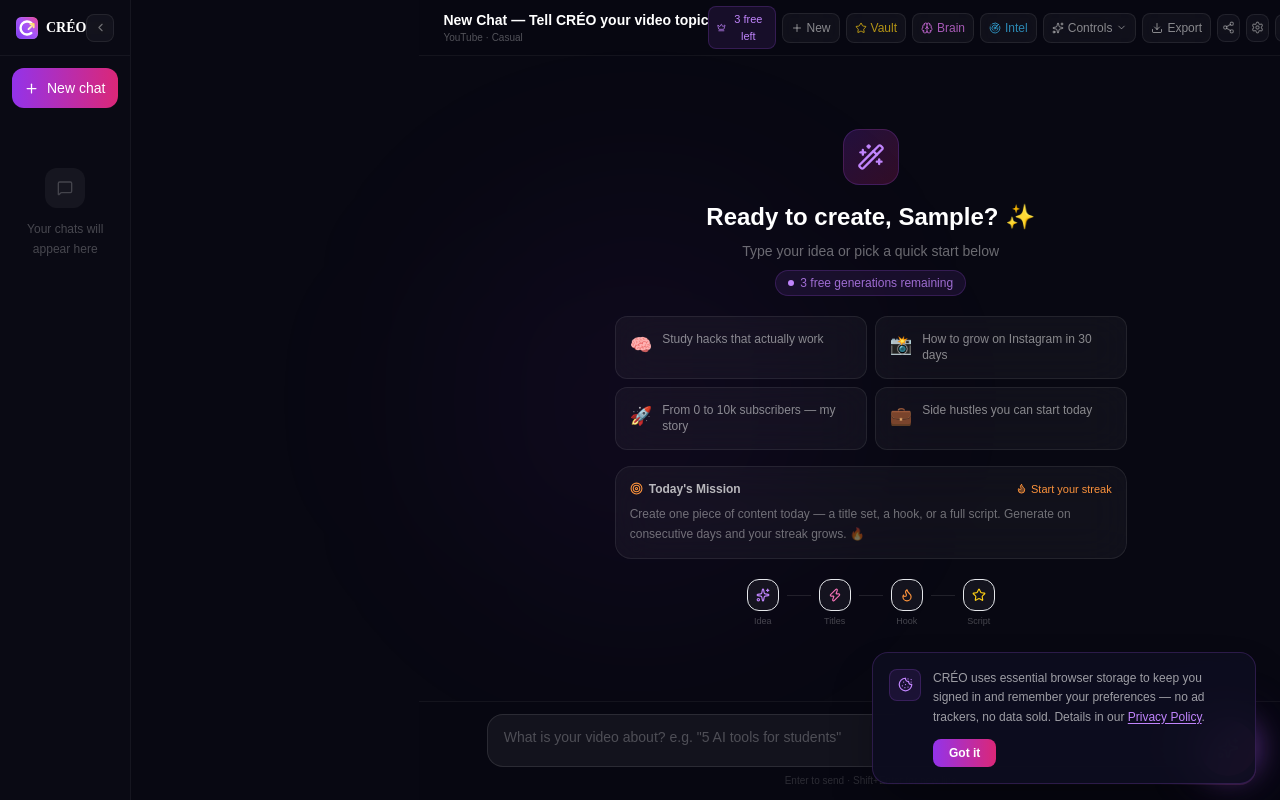
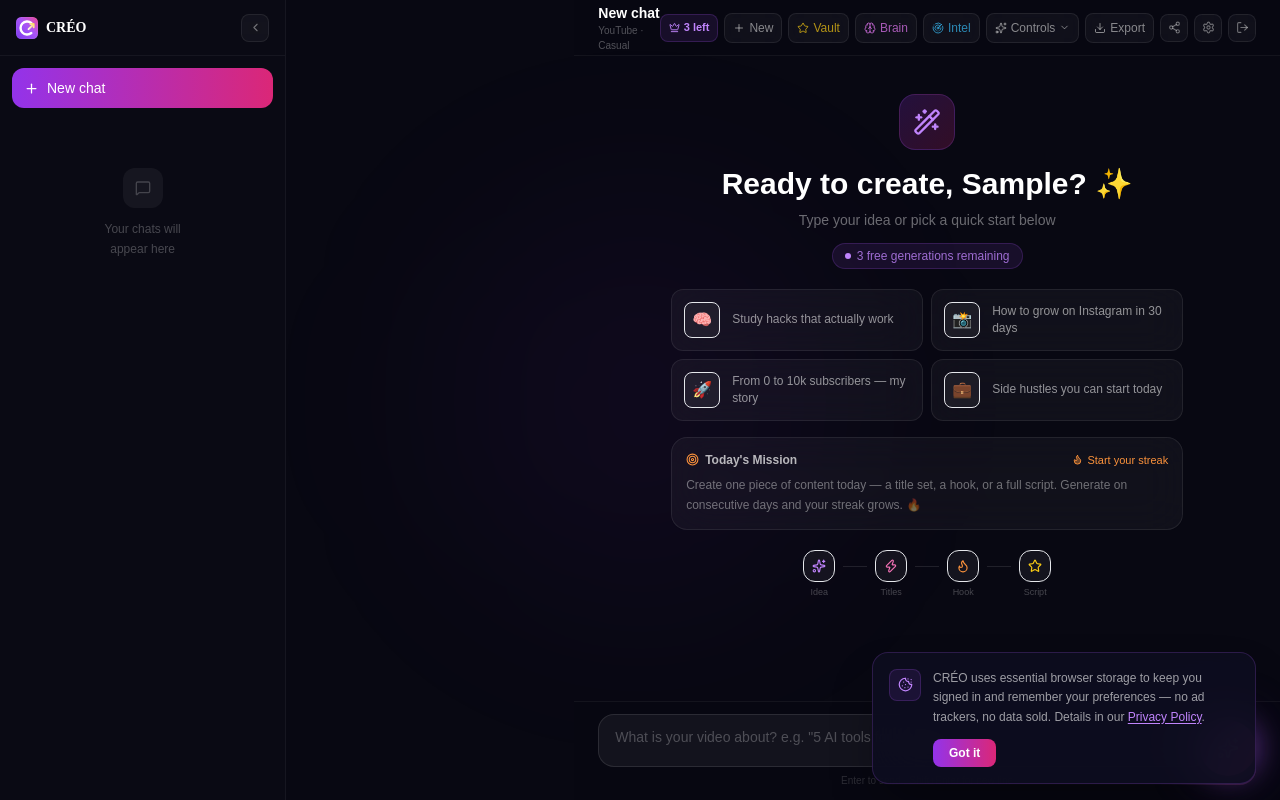
Before and after one commit to shikhavaid06-code/vyro_0833, a Next.js app: page /main-app-chat-interface in a window 1280 px wide. Built offline with nearby package versions, Linux system fonts and the light colour scheme; sample sign-in values are in the browser's storage.

Commit message:
Update ChatMainArea.tsx

```diff
--- a/src/app/main-app-chat-interface/components/ChatMainArea.tsx
+++ b/src/app/main-app-chat-interface/components/ChatMainArea.tsx
@@ -421,10 +421,10 @@
   };
 
   const getStepLabel = () => {
-    if (step === 'idle') return 'New Chat — Tell CRÉO your video topic';
-    if (step === 'titles') return 'Step 2 — Pick a title';
-    if (step === 'hooks') return 'Step 3 — Pick a hook';
-    return '🎉 Script ready — refine anytime!';
+    if (step === 'idle') return 'New chat';
+    if (step === 'titles') return 'Pick a title';
+    if (step === 'hooks') return 'Pick a hook';
+    return 'Script ready 🎉';
   };
 
   const genLeft = Math.max(0, FREE_LIMIT - getGenCount());
@@ -448,13 +448,13 @@
         <div className="flex items-center gap-1.5">
           {/* ✅ Streak flame — the daily habit loop */}
           {streak > 0 && (
-            <div className="hidden sm:flex items-center gap-1 px-2 py-1 rounded-lg bg-orange-500/10 border border-orange-500/20 text-[11px] text-orange-400" title={`${streak}-day creation streak — generate tomorrow to keep it alive!`}>
-              <Flame size={11} className="fill-orange-400/40" />{streak} day{streak !== 1 ? 's' : ''}
+            <div className="hidden sm:flex items-center gap-0.5 h-7 px-2 rounded-lg bg-orange-500/10 border border-orange-500/20 text-[11px] font-semibold text-orange-400 whitespace-nowrap" title={`${streak}-day creation streak — generate tomorrow to keep it alive!`}>
+              <Flame size={11} className="fill-orange-400/40 flex-shrink-0" />{streak}d
             </div>
           )}
           {!isProUser() && (
-            <button onClick={() => setShowPaywall(true)} className="hidden sm:flex items-center gap-1 px-2 py-1 rounded-lg bg-purple-500/10 border border-purple-500/20 text-[11px] text-purple-400 hover:bg-purple-500/20 transition-all">
-              <Crown size={11} />{genLeft} free left
+            <button onClick={() => setShowPaywall(true)} className="hidden sm:flex items-center gap-1 h-7 px-2 rounded-lg bg-purple-500/10 border border-purple-500/20 text-[11px] font-semibold text-purple-400 hover:bg-purple-500/20 transition-all whitespace-nowrap">
+              <Crown size={11} className="flex-shrink-0" />{genLeft} left
             </button>
           )}
           <button onClick={handleNewChat} className="flex items-center gap-1 px-2 py-1.5 rounded-lg glass border border-white/8 text-xs font-medium text-white/50 hover:text-white/70 transition-all"><Plus size={12} /><span className="hidden xl:inline">New</span></button>
@@ -494,7 +494,7 @@
       {/* MESSAGES */}
       <div ref={messagesContainerRef} className="flex-1 overflow-y-auto overscroll-contain">
         {messages.length === 0 && (
-          <div className="flex flex-col items-center justify-center h-full px-4 text-center">
+          <div className="flex flex-col items-center justify-center min-h-full px-4 py-10 text-center">
             <div className="absolute inset-0 flex items-center justify-center pointer-events-none">
               <div className="w-[400px] h-[400px] bg-purple-600/5 rounded-full blur-[100px]" />
             </div>
@@ -502,8 +502,10 @@
               <div className="w-14 h-14 rounded-2xl bg-gradient-to-br from-purple-600/20 to-pink-600/20 border border-purple-500/20 flex items-center justify-center mx-auto mb-4">
                 <Wand2 size={28} className="text-purple-400" />
               </div>
-              <h2 className="text-2xl font-bold text-white mb-2">{userName ? greetingFn(userName) : 'What are we creating today? ✨'}</h2>
-              <p className="text-white/40 text-sm mb-2">Type your idea or pick a quick start below</p>
+              <h2 className="text-2xl md:text-3xl font-bold mb-2">
+                <span className="text-white">{userName ? greetingFn(userName) : 'What are we creating today? ✨'}</span>
+              </h2>
+              <p className="text-white/40 text-sm mb-3">Type your idea or pick a quick start below</p>
               {!isProUser() && (
                 <div className="inline-flex items-center gap-1.5 px-3 py-1 rounded-full bg-purple-500/10 border border-purple-500/20 mb-5">
                   <div className="w-1.5 h-1.5 rounded-full bg-purple-400" />
@@ -511,11 +513,12 @@
                 </div>
               )}
               <div className="grid grid-cols-2 gap-2 mb-4 w-full">
-                {promptSet.map((prompt) => (
+                {promptSet.map((prompt, pi) => (
                   <button key={prompt.text} onClick={() => handleSendWithText(prompt.text)}
-                    className="flex items-start gap-2.5 p-3.5 rounded-xl glass border border-white/8 hover:border-purple-500/30 hover:bg-purple-500/5 text-left transition-all group">
-                    <span className="text-lg flex-shrink-0">{prompt.icon}</span>
-                    <span className="text-xs text-white/50 group-hover:text-white/70 transition-colors leading-snug">{prompt.text}</span>
+                    style={{ animationDelay: `${pi * 70}ms`, animationFillMode: 'both' }}
+                    className="flex items-center gap-3 p-3 rounded-xl glass border border-white/8 hover:border-purple-500/30 hover:bg-purple-500/5 hover:-translate-y-0.5 text-left transition-all group animate-slide-up">
+                    <span className="w-9 h-9 rounded-lg bg-white/5 border border-white/8 group-hover:border-purple-500/20 group-hover:bg-purple-500/10 flex items-center justify-center text-base flex-shrink-0 transition-all">{prompt.icon}</span>
+                    <span className="text-xs text-white/55 group-hover:text-white/80 transition-colors leading-snug">{prompt.text}</span>
                   </button>
                 ))}
               </div>
```
